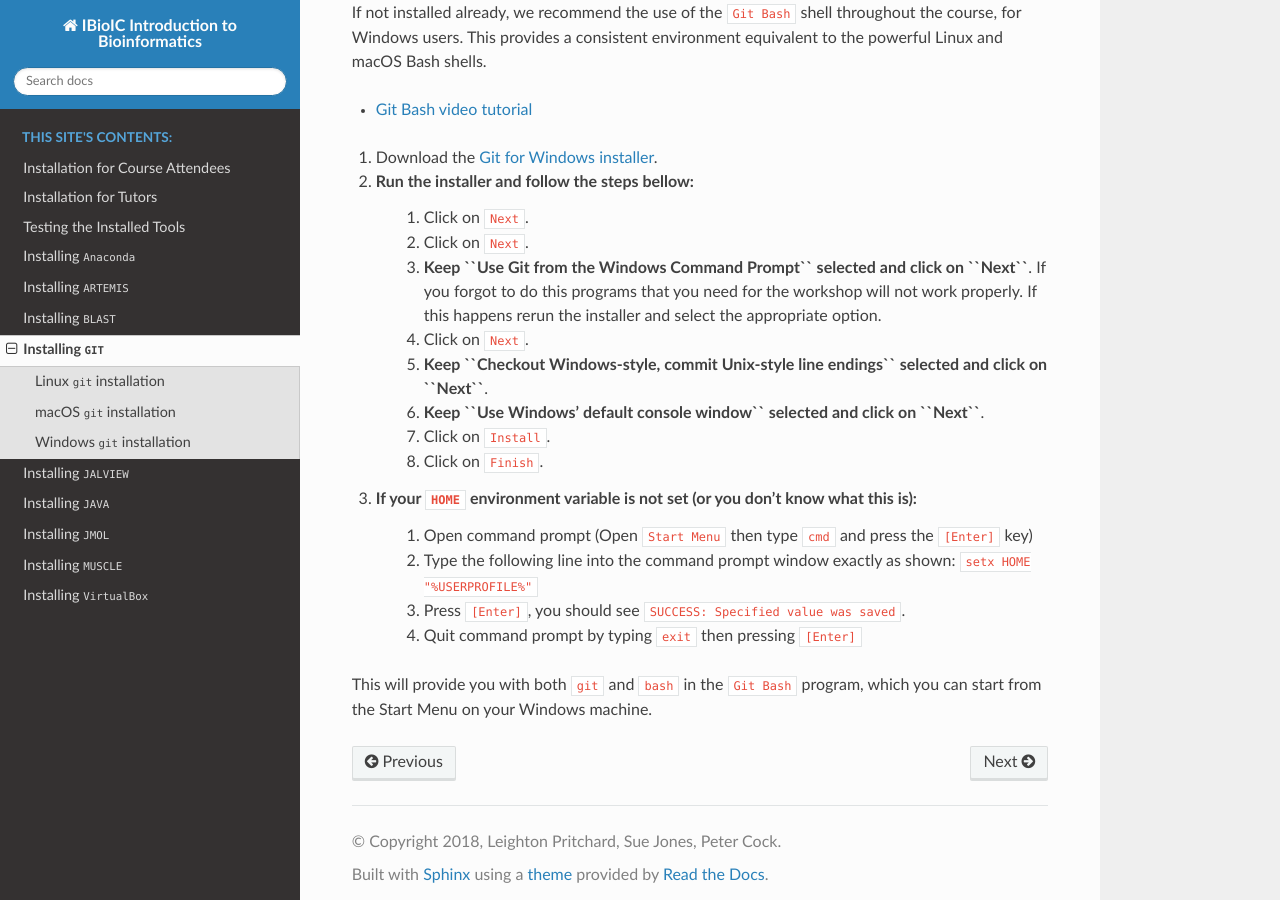
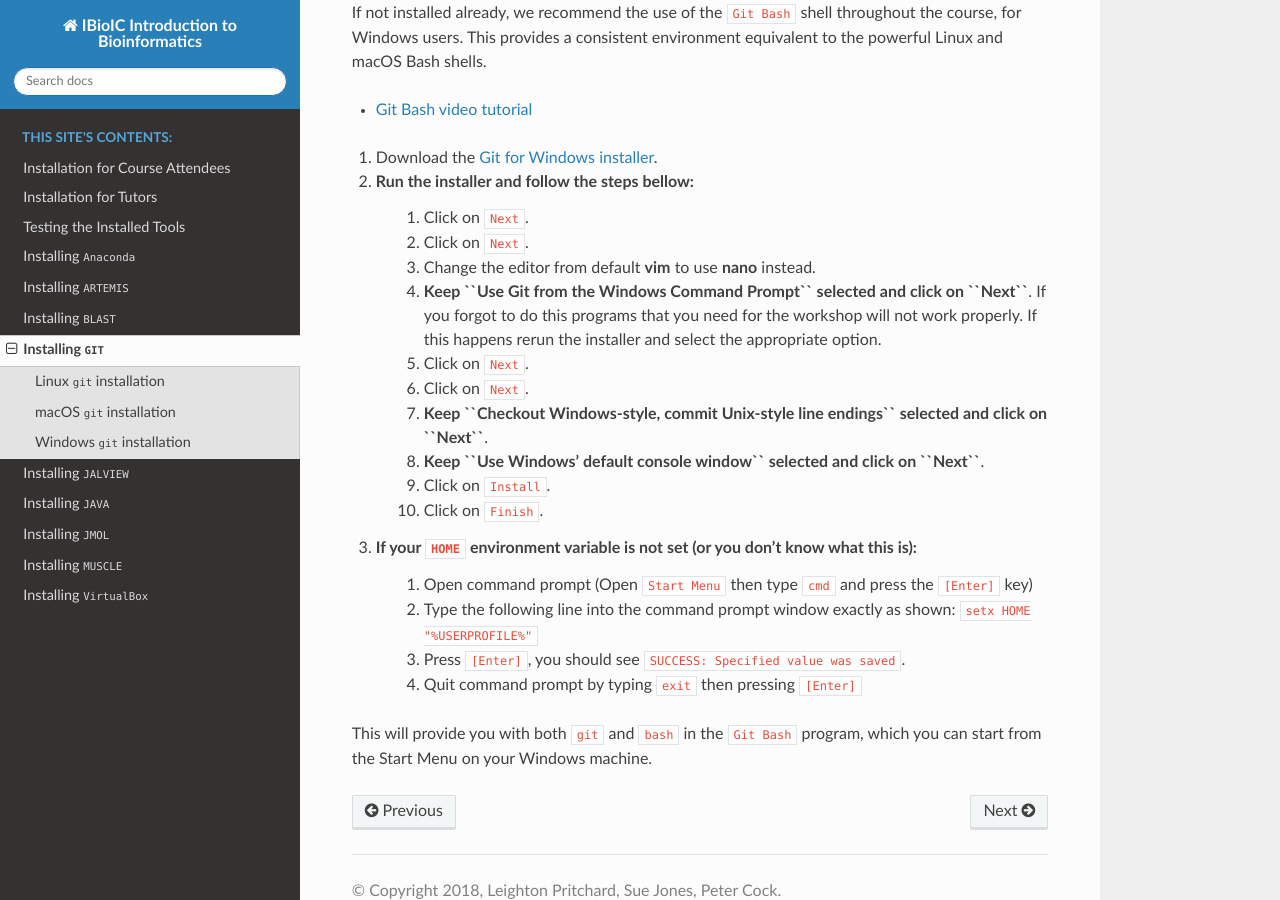
Before and after one commit to widdowquinn/2018-03-06-ibioic, a Sphinx documentation site: the page built from docs/install_git.rst, in a window 1280 px wide and 900 px high, scrolled down 794 px. Built offline with Sphinx 7.4.7 and the Read the Docs theme 2.0.0, drawn with Linux system fonts in a browser that asks for light colours.

Commit message:
Git install prompts have changed slightly

```diff
--- a/docs/install_git.rst
+++ b/docs/install_git.rst
@@ -50,12 +50,14 @@ and macOS Bash shells.
 2. Run the installer and follow the steps bellow:
     1. Click on ``Next``.
     2. Click on ``Next``.
-    3. **Keep ``Use Git from the Windows Command Prompt`` selected and click on ``Next``**. If you forgot to do this programs that you need for the workshop will not work properly. If this happens rerun the installer and select the appropriate option.
-    4. Click on ``Next``.
-    5. **Keep ``Checkout Windows-style, commit Unix-style line endings`` selected and click on ``Next``**.
-    6. **Keep ``Use Windows' default console window`` selected and click on ``Next``**.
-    7. Click on ``Install``.
-    8. Click on ``Finish``.
+    3. Change the editor from default **vim** to use **nano** instead.
+    4. **Keep ``Use Git from the Windows Command Prompt`` selected and click on ``Next``**. If you forgot to do this programs that you need for the workshop will not work properly. If this happens rerun the installer and select the appropriate option.
+    5. Click on ``Next``.
+    6. Click on ``Next``.
+    7. **Keep ``Checkout Windows-style, commit Unix-style line endings`` selected and click on ``Next``**.
+    8. **Keep ``Use Windows' default console window`` selected and click on ``Next``**.
+    9. Click on ``Install``.
+    10. Click on ``Finish``.
 3. If your ``HOME`` environment variable is not set (or you don't know what this is):
     1. Open command prompt (Open ``Start Menu`` then type ``cmd`` and press the ``[Enter]`` key)
     2. Type the following line into the command prompt window exactly as shown: ``setx HOME "%USERPROFILE%"``
```
